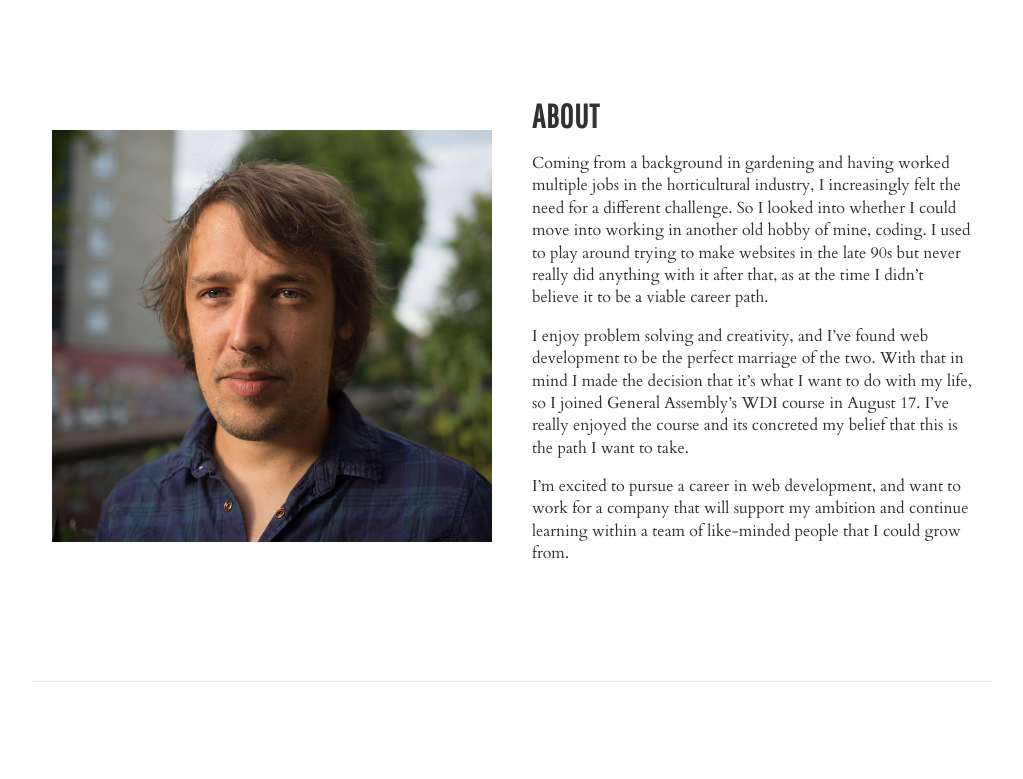
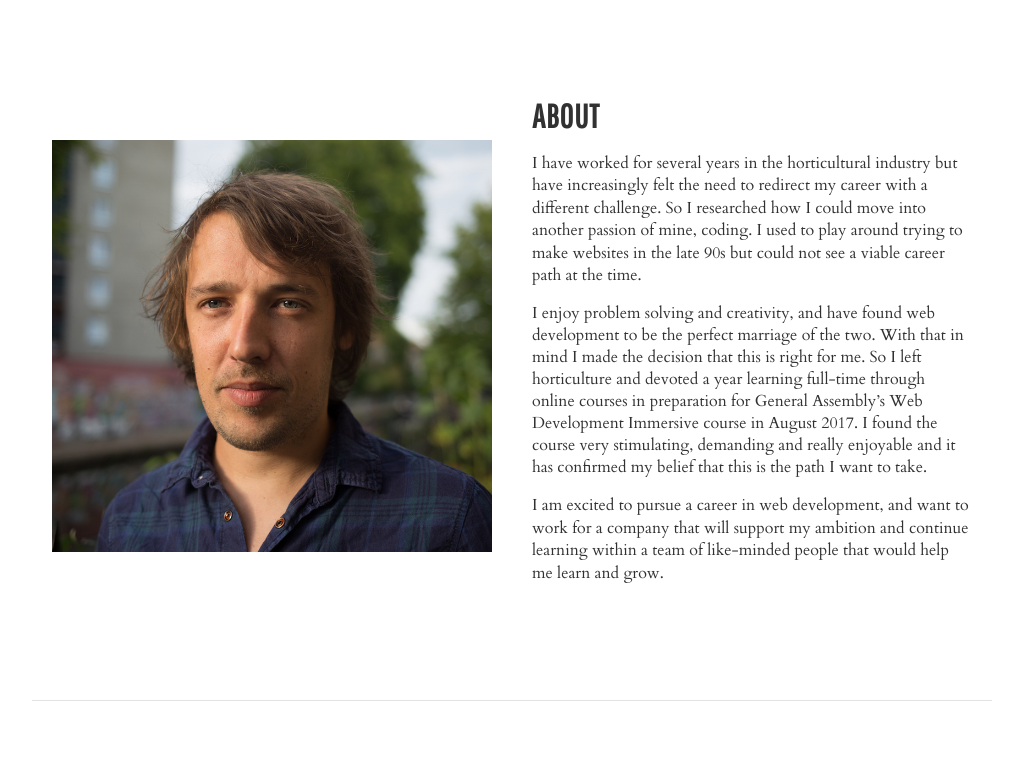
Before and after one commit to WillTDs/WillTDs.github.io, a plain HTML site: page index.html in a window 1280 px wide. Shown: the part 802-1581 px from the top of the page, without its empty margins (128-1151 px from the left). Drawn offline with nearby package versions, Linux system fonts and the light colour scheme.

Commit message:
changed about text

```diff
--- a/index.html
+++ b/index.html
@@ -32,11 +32,12 @@
             <div class="project-title">
               <h3>About</h3>
             </div>
-              <p>Coming from a background in gardening and having worked multiple jobs in the horticultural industry, I increasingly felt the need for a different challenge. So I looked into whether I could move into working in another old hobby of mine, coding. I used to play around trying to make websites in the late 90s but never really did anything with it after that, as at the time I didn’t believe it to be a viable career path.</p>
 
-              <p>I enjoy problem solving and creativity, and I’ve found web development to be the perfect marriage of the two. With that in mind I made the decision that it’s what I want to do with my life, so I joined General Assembly’s WDI course in August 17. I’ve really enjoyed the course and its concreted my belief that this is the path I want to take.</p>
+            <p>I have worked for several years in the horticultural industry but have increasingly felt the need to redirect my career with a different challenge. So I researched how I could move into another passion of mine, coding. I used to play around trying to make websites in the late 90s but could not see a viable career path at the time.</p>
 
-              <p>I’m excited to pursue a career in web development, and want to work for a company that will support my ambition and continue learning within a team of like-minded people that I could grow from.</p>
+          </p>I enjoy problem solving and creativity, and have found web development to be the perfect marriage of the two. With that in mind I made the decision that this is right for me. So I left horticulture and devoted a year learning full-time through online courses in preparation for General Assembly’s Web Development Immersive course in August 2017. I found the course very stimulating, demanding and really enjoyable and it has confirmed my belief that this is the path I want to take.</p>
+
+          <p>I am excited to pursue a career in web development, and want to work for a company that will support my ambition and continue learning within a team of like-minded people that would help me learn and grow.</p>
         </div>
       </div>
       <div id="projects">
```
Lines whose indentation alone changed are shown as unchanged.
